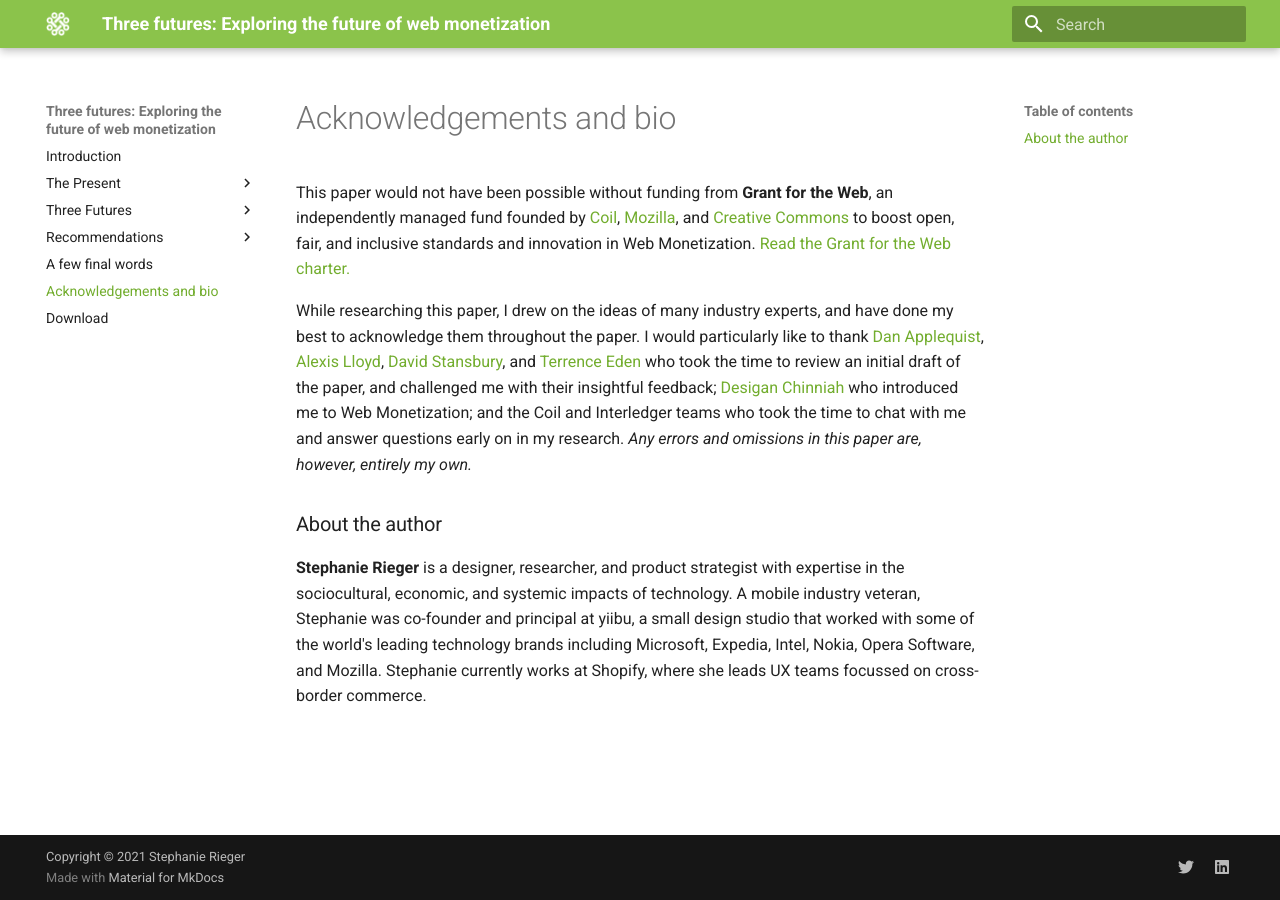
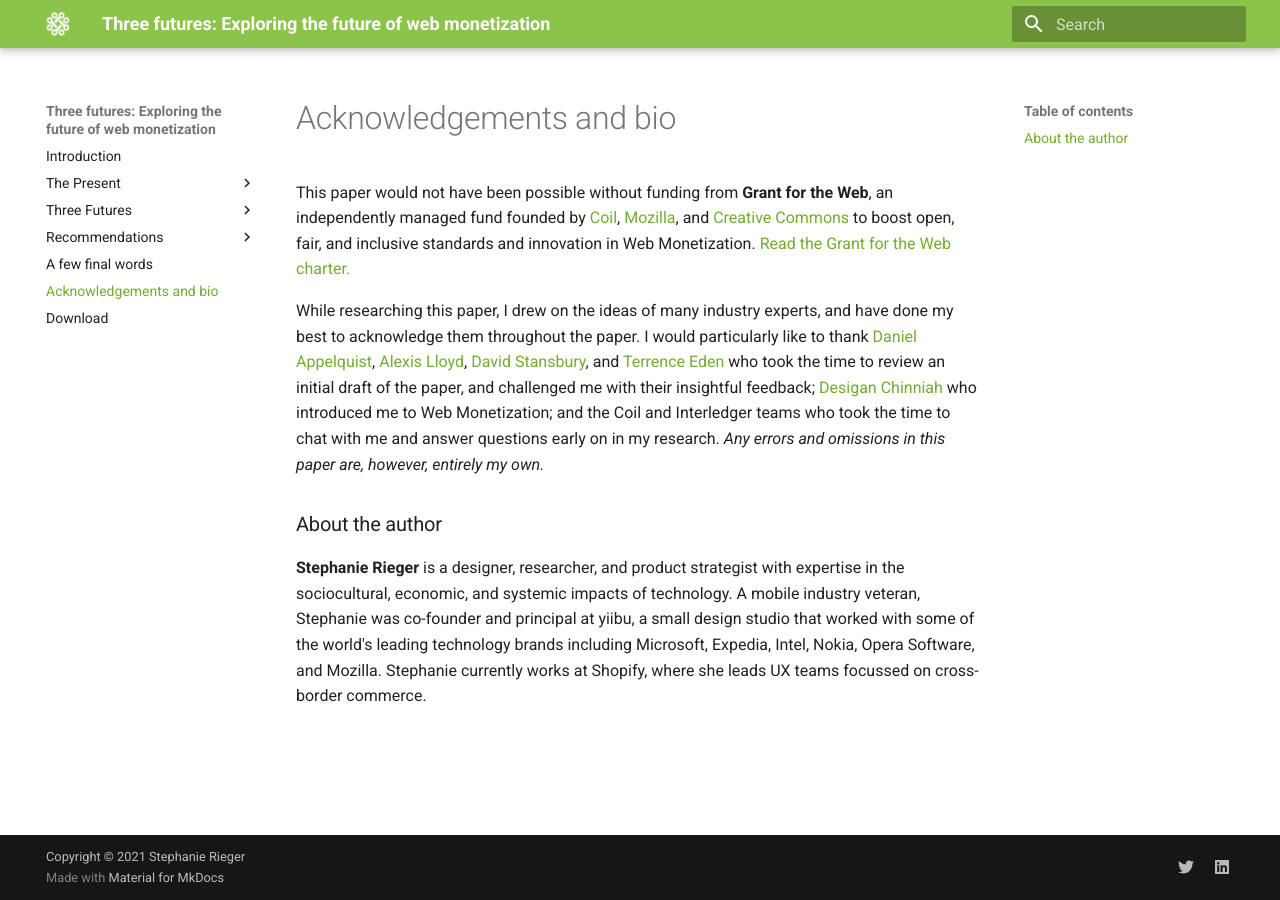
Before and after one commit to yiibu/web-monetization, an MkDocs documentation site: the page built from docs/bio-acknowledgements.md, in a window 1280 px wide. Built offline with MkDocs 1.6.1 and Material for MkDocs 9.7.7, drawn with Linux system fonts in a browser that asks for light colours.

Commit message:
Bio update
Dan

```diff
--- a/docs/bio-acknowledgements.md
+++ b/docs/bio-acknowledgements.md
@@ -3,7 +3,7 @@
 
 This paper would not have been possible without funding from **Grant for the Web**, an independently managed fund founded by [Coil](https://coil.com/), [Mozilla](https://foundation.mozilla.org/en/), and [Creative Commons](https://creativecommons.org/) to boost open, fair, and inclusive standards and innovation in Web Monetization. [Read the Grant for the Web charter.](https://www.grantfortheweb.org)
 
-While researching this paper, I drew on the ideas of many industry experts, and have done my best to acknowledge them throughout the paper. I would particularly like to thank [Dan Applequist](https://twitter.com/torgo), [Alexis Lloyd](https://twitter.com/alexislloyd), [David Stansbury](https://twitter.com/dmstansbury), and [Terrence Eden](https://twitter.com/edent) who took the time to review an initial draft of the paper, and challenged me with their insightful feedback; [Desigan Chinniah](https://twitter.com/cyberdees) who introduced me to Web Monetization; and the Coil and Interledger teams who took the time to chat with me and answer questions early on in my research. _Any errors and omissions in this paper are, however, entirely my own._
+While researching this paper, I drew on the ideas of many industry experts, and have done my best to acknowledge them throughout the paper. I would particularly like to thank [Daniel Appelquist](https://twitter.com/torgo), [Alexis Lloyd](https://twitter.com/alexislloyd), [David Stansbury](https://twitter.com/dmstansbury), and [Terrence Eden](https://twitter.com/edent) who took the time to review an initial draft of the paper, and challenged me with their insightful feedback; [Desigan Chinniah](https://twitter.com/cyberdees) who introduced me to Web Monetization; and the Coil and Interledger teams who took the time to chat with me and answer questions early on in my research. _Any errors and omissions in this paper are, however, entirely my own._
 
 ### About the author
 
```
